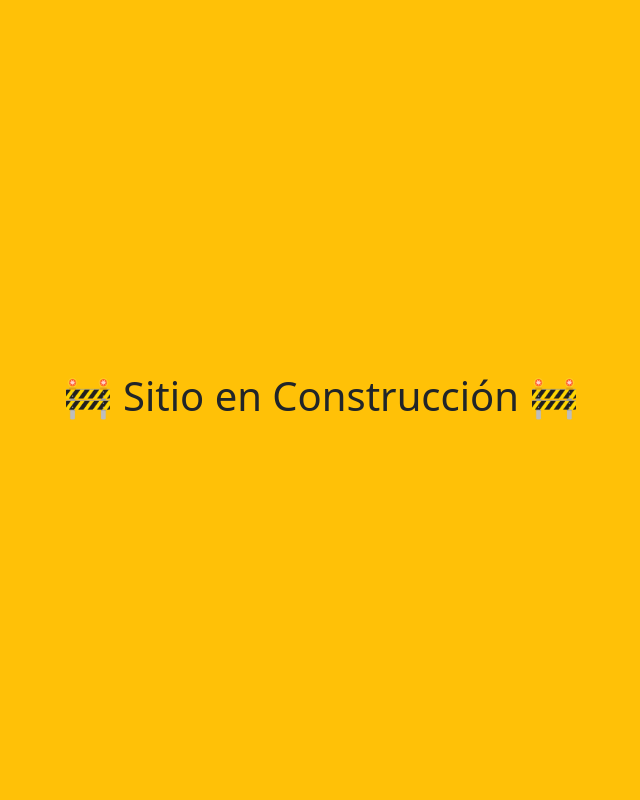
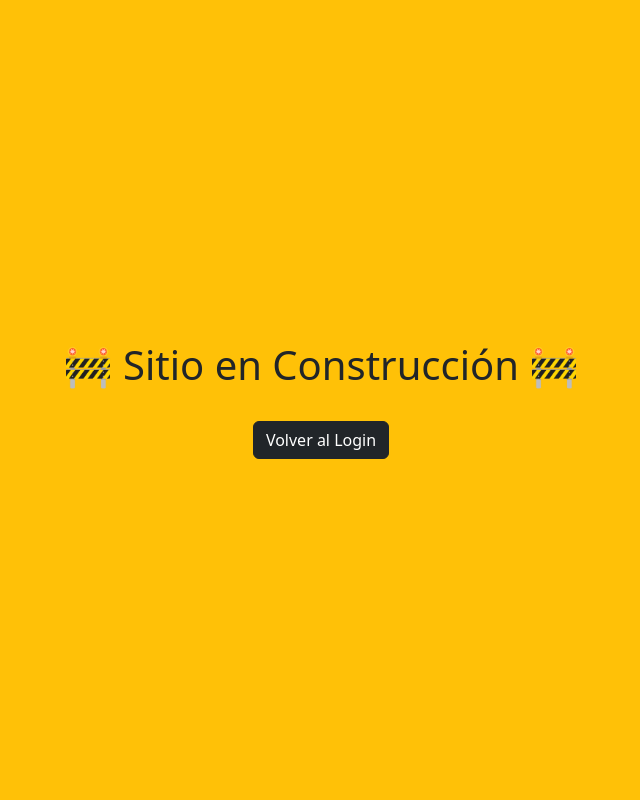
Before and after one commit to norbey2798/biblioteca, a Django app: page /construction/ in a window 1280 px wide. Shown: the whole page, without its empty margins (319-959 px from the left). Run offline with Django 5.2, Linux system fonts and the light colour scheme; a user stored in the database is signed in.

Commit message:
modificacionSitioEnConstruccion

```diff
--- a/usuarios/templates/usuarios/construction.html
+++ b/usuarios/templates/usuarios/construction.html
@@ -6,7 +6,10 @@
     <title>Sitio en Construcción</title>
     <link href="https://cdn.jsdelivr.net/npm/bootstrap@5.3.0/dist/css/bootstrap.min.css" rel="stylesheet">
 </head>
-<body class="d-flex align-items-center justify-content-center vh-100 bg-warning">
-    <h1 class="text-center">🚧 Sitio en Construcción 🚧</h1>
+<body class="d-flex flex-column align-items-center justify-content-center vh-100 bg-warning text-center">
+    <h1>🚧 Sitio en Construcción 🚧</h1>
+
+    <!-- Botón para cerrar sesión e ir al login -->
+    <a href="{% url 'logout' %}" class="btn btn-dark mt-4">Volver al Login</a>
 </body>
 </html>
```
